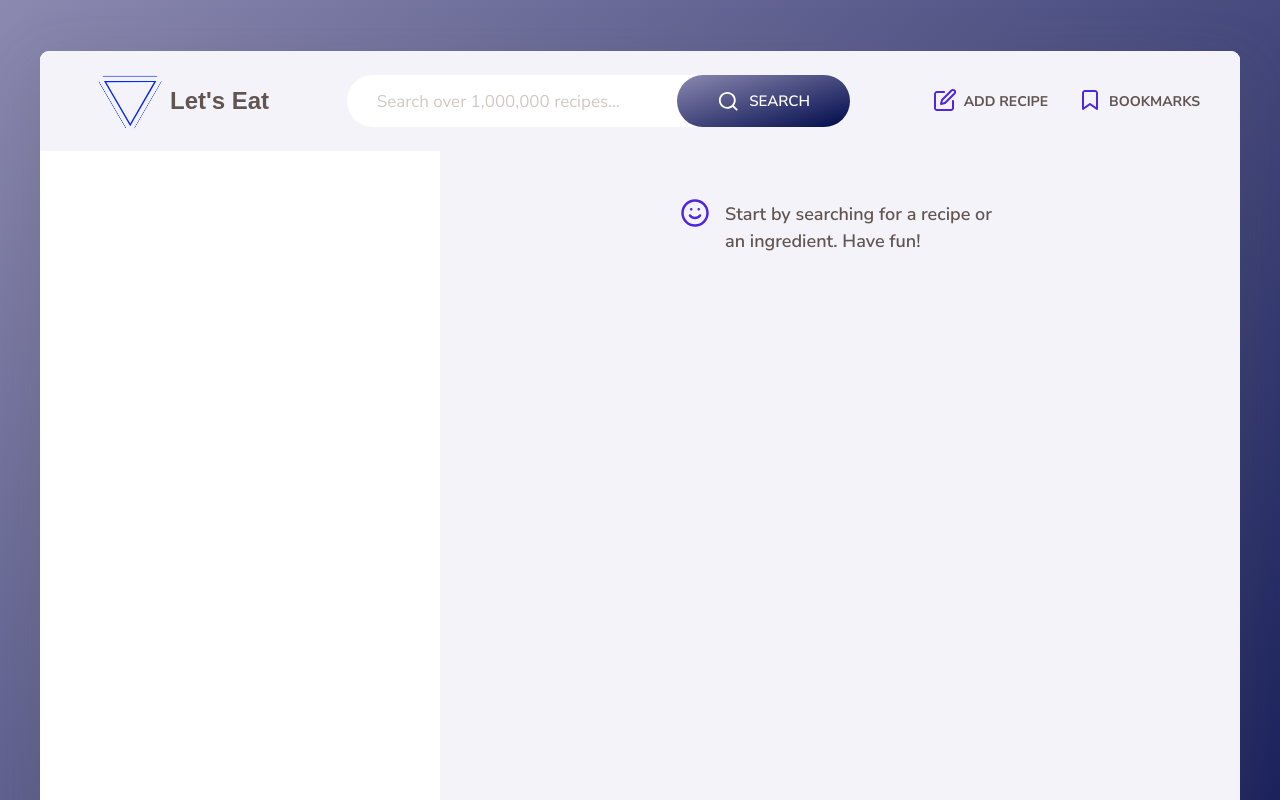
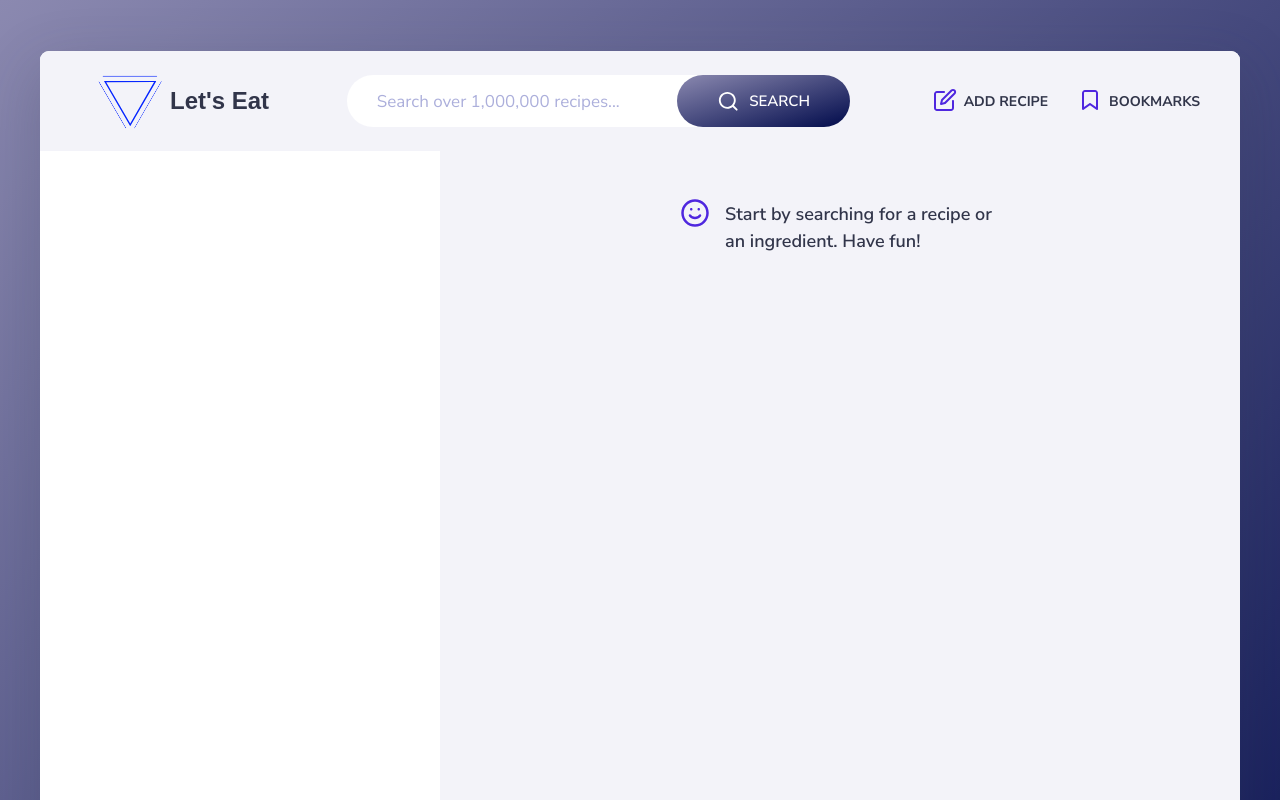
Before and after one commit to John14C/Let-sEatApp, a website built with Parcel: page index.html in a window 1280 px wide. Shown: the top 800 px of the page. Built offline with nearby package versions, Linux system fonts and the light colour scheme; a web font is replaced by a local one.

```diff
--- a/package.json
+++ b/package.json
@@ -3,7 +3,6 @@
   "version": "1.0.0",
   "description": "",
   "default": "index.html",
-
   "scripts": {
     "start": "parcel index.html",
     "build": "parcel build index.html --dist-dir ./dist"
--- a/src/js/model.js
+++ b/src/js/model.js
@@ -38,7 +38,6 @@
     if (state.bookmarks.some(bookmark => bookmark.id === id))
       state.recipe.bookmarked = true; //sprawdzamy czy bookmark ktory ładujemy istanieje już jako zazanczony, jeśli tak to niehc bedzie zaznaczony a jak nie to nie
     else state.recipe.bookmarked = false;
-    console.log(state.recipe);
   } catch (err) {
     console.error(`${err} 😶‍🌫️😶‍🌫️😶‍🌫️`);
     throw err; //nie dokonca wiem czemu ale dzieki temu
@@ -49,7 +48,6 @@
   try {
     state.search.query = query;
     const data = await AJAX(`${API_URL}?search=${query}&key=${KEY}`);
-    console.log(data);
     state.search.results = data.data.recipes.map(rec => {
       //wrzucamy do obkieu state dane odnosnie wyszukiwania
       return {
--- a/src/js/views/bookmarksView.js
+++ b/src/js/views/bookmarksView.js
@@ -11,7 +11,7 @@
   }
 
   _generateMarkp() {
-    console.log(this._data); //this.data to tablica wiec musimy przejśc po elementach tej tablicy aby każdy móć wypisać
+    //this.data to tablica wiec musimy przejśc po elementach tej tablicy aby każdy móć wypisać
     return this._data
       .map(bookmark => previewView.render(bookmark, false))
       .join('');
--- a/src/sass/_base.scss
+++ b/src/sass/_base.scss
@@ -1,13 +1,12 @@
-// $color-primary: #f59a83;
 $color-primary: #4f27df;
 $color-grad-1: #8b89b0;
 $color-grad-2: #000a4b;
 
 $color-grey-light-1: #f3f3f9; // Light background
-$color-grey-light-2: #f2efee; // Light lines
-$color-grey-light-3: #d3c7c3; // Light text (placeholder)
-$color-grey-dark-1: #615551; // Normal text
-$color-grey-dark-2: #918581; // Lighter text
+$color-grey-light-2: #bac2e3; // Light lines
+$color-grey-light-3: #acafdb; // Light text (placeholder)
+$color-grey-dark-1: #31354a; // Normal text
+$color-grey-dark-2: #211c33; // Lighter text
 
 $gradient: linear-gradient(to right bottom, $color-grad-1, $color-grad-2);
 
```
